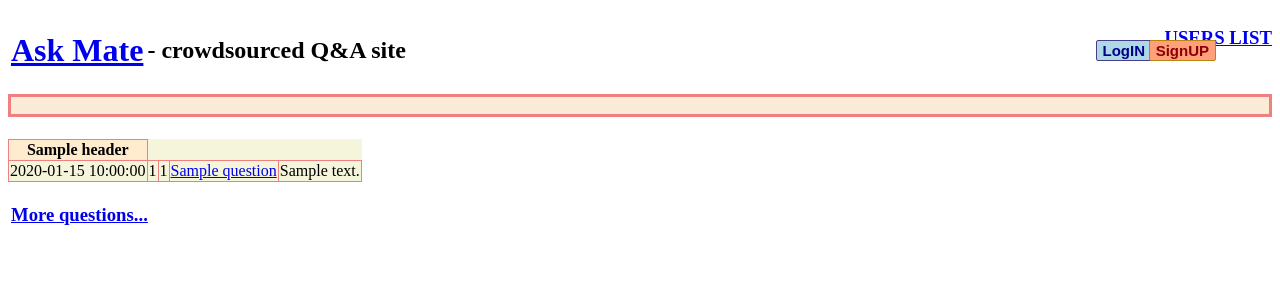
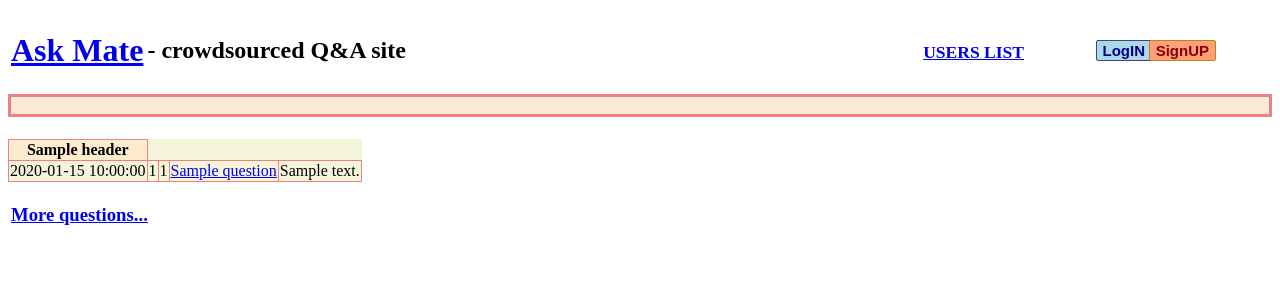
Before and after one commit to dagggy/askmate, a Flask app: template templates/home_page.html in a window 1280 px wide. Shown: the top 300 px of the page. Run offline with Flask 2, Linux system fonts and the light colour scheme; the template is opened without the code that fills it: most values are stand-ins (such as "Sample title", 1, 10 or a date in 2020); lists and menus that the app fills with data are empty.

Commit message:
css for "users list" on home_page changed

```diff
--- a/static/css/styles.css
+++ b/static/css/styles.css
@@ -110,3 +110,10 @@ mark {
   top: 5%;
   right: 5%
 }
+.userList {
+  font-size: 15px;
+  font-family: "Arial Hebrew Scholar";
+  position: absolute;
+  top: 3%;
+  right: 20%
+}
--- a/templates/home_page.html
+++ b/templates/home_page.html
@@ -9,7 +9,7 @@
       <table>
           <tr><th><a href="/"><h1>Ask Mate</h1></a></th>
               <th><h2> - crowdsourced Q&A site</h2></th>
-              <a href="/users" style="float:right;text-align:right;"><h3>USERS LIST</h3></a>
+              <a href="/users" class="userList"><h3>USERS LIST</h3></a>
               <th><a href="/login"><button type="submit" class="login-bnt">LogIN</button></a></th>
               <th><a href="/registration"><button type="submit" class="registration-bnt">SignUP</button></a></th>
           </tr>
```
